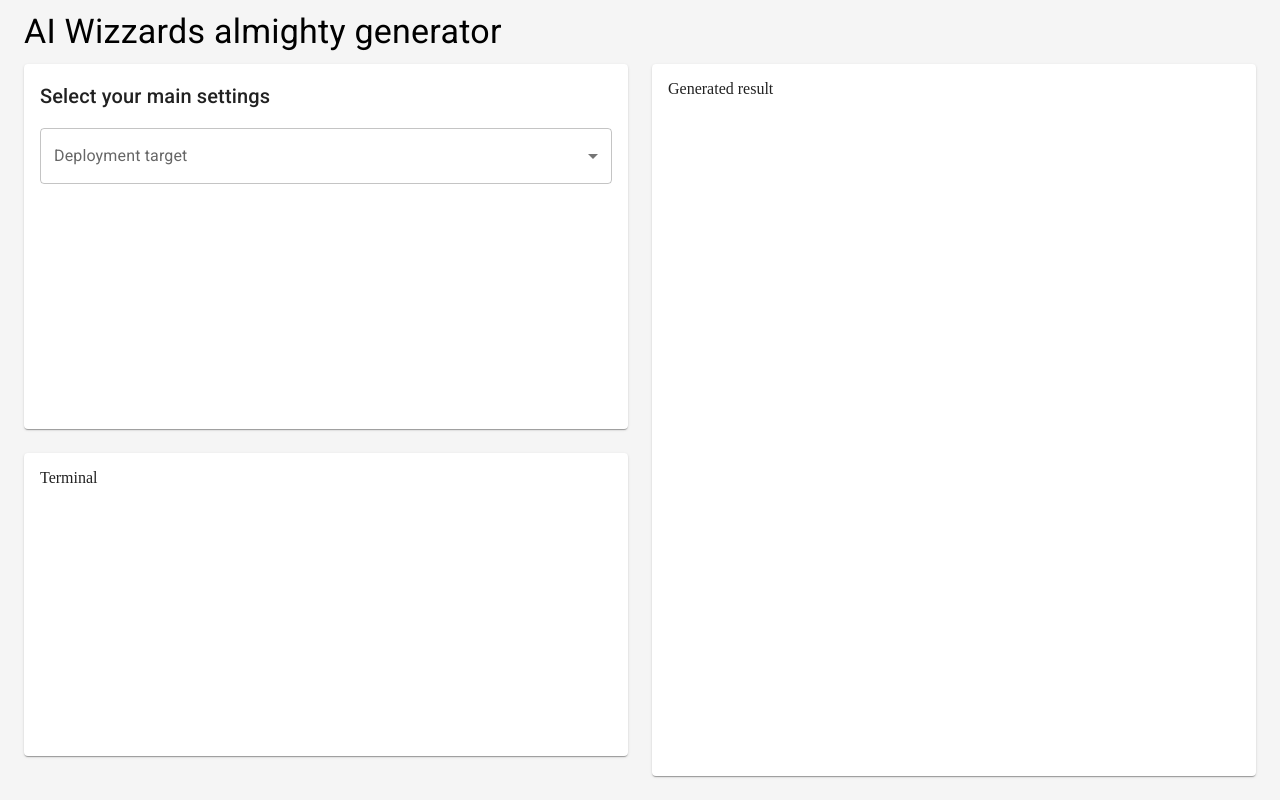
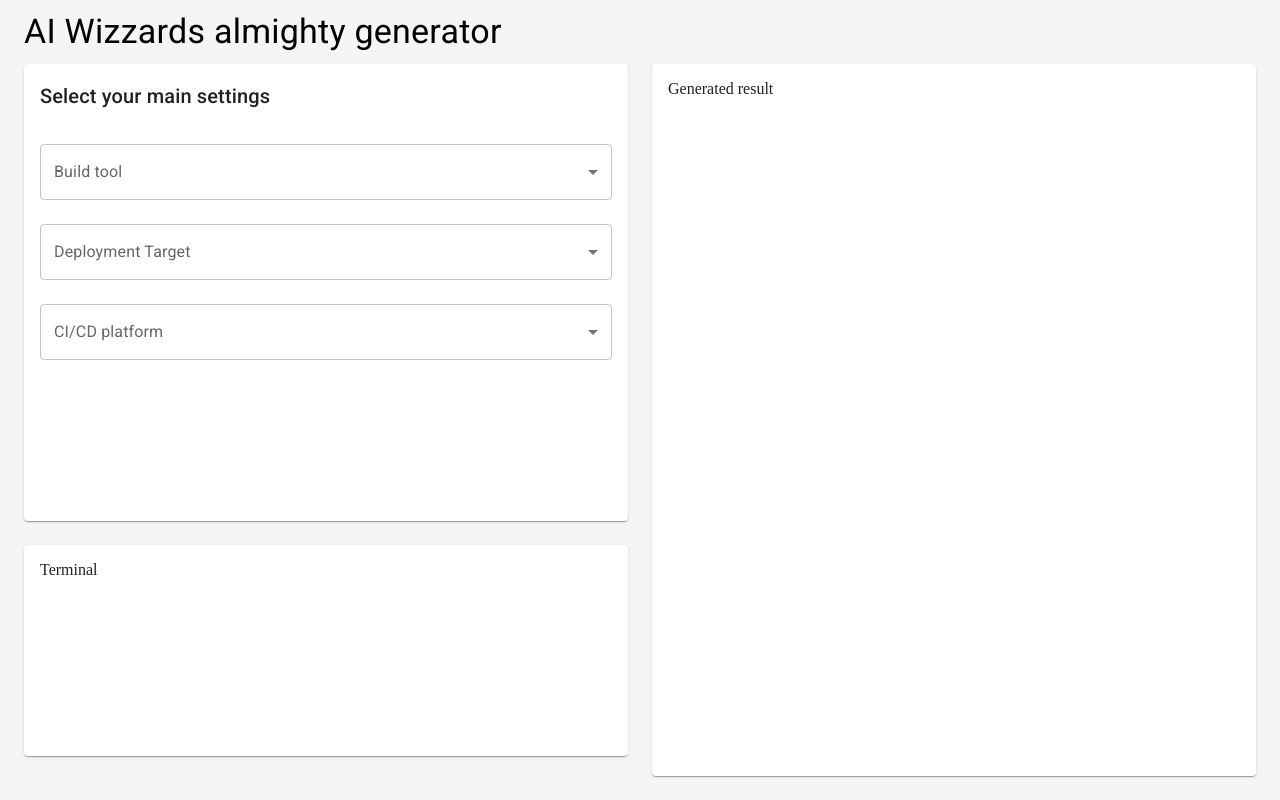
Before and after one commit to apetelin/ai-wizards, a React app in the folder prototypes/ui/: page / in a window 1280 px wide. Built offline with nearby package versions, Linux system fonts and the light colour scheme.

Commit message:
Add ui selectors

```diff
--- a/prototypes/ui/src/components/Settings.tsx
+++ b/prototypes/ui/src/components/Settings.tsx
@@ -1,9 +1,7 @@
 import React from 'react';
-import FormControl from "@mui/material/FormControl"
-import InputLabel from "@mui/material/InputLabel"
-import Select from "@mui/material/Select"
-import MenuItem from "@mui/material/MenuItem"
 import Typography from '@mui/material/Typography';
+import FormGroup from '@mui/material/FormGroup';
+import {CSelector} from './widgets/CSelector';
 
 export const Settings: React.FC = () => {
     return <form>
@@ -16,17 +14,10 @@ export const Settings: React.FC = () => {
             >
               <div>Select your main settings</div>
         </Typography>
-        <FormControl fullWidth>
-            <InputLabel id="deployment-target">Deployment target</InputLabel>
-            <Select
-                labelId="deployment-target"
-                id="deployment-target-select"
-                label="Deployment Target"
-            >
-                <MenuItem value={"Fabric on premises"}>Fabric on premises</MenuItem>
-                <MenuItem value={"Fabric GCP"}>Fabric GCP</MenuItem>
-                <MenuItem value={"VHS Podman"}>VHS Podman</MenuItem>
-            </Select>
-        </FormControl>
+        <FormGroup>
+            <CSelector name="build-tool" label='Build tool' values={[['mvn', 'Maven'], ['gradle', 'Gradle'], ['npm','npm script']]}/>
+            <CSelector name="deployment-target" label='Deployment Target' values={[['openshift', 'Openshift'], ['gcp', 'GCP'], ['aws','AWS']]}/>
+            <CSelector name="integration-platform" label='CI/CD platform' values={[['jenkins', 'Jenkins'], ['teamcity', 'Teamcity']]}/>
+        </FormGroup>
     </form>
 }
--- /dev/null
+++ b/prototypes/ui/src/components/widgets/CSelector.tsx
@@ -0,0 +1,25 @@
+import React from "react";
+import FormControl from "@mui/material/FormControl"
+import InputLabel from "@mui/material/InputLabel"
+import Select from "@mui/material/Select"
+import MenuItem from "@mui/material/MenuItem"
+
+
+export interface CSelectorProps {
+    name: string;
+    label: string;
+    values: [string, string][];   // 0 - value, 1 - label
+}
+
+export const CSelector: React.FC<CSelectorProps> = ({name, label, values}) => {
+    return <FormControl fullWidth margin="normal">
+            <InputLabel id={`id-${name}`}>{label}</InputLabel>
+            <Select
+                labelId={`id-${name}`}
+                id={name}
+                label={label}
+            >
+                {values.map(item => (<MenuItem key={`key-${item[0]}`} value={item[0]}>{item[1]}</MenuItem>))}
+            </Select>
+        </FormControl>
+}
```
Also changed, not shown: 1 other file (tests, documents, lock files or other folders).
